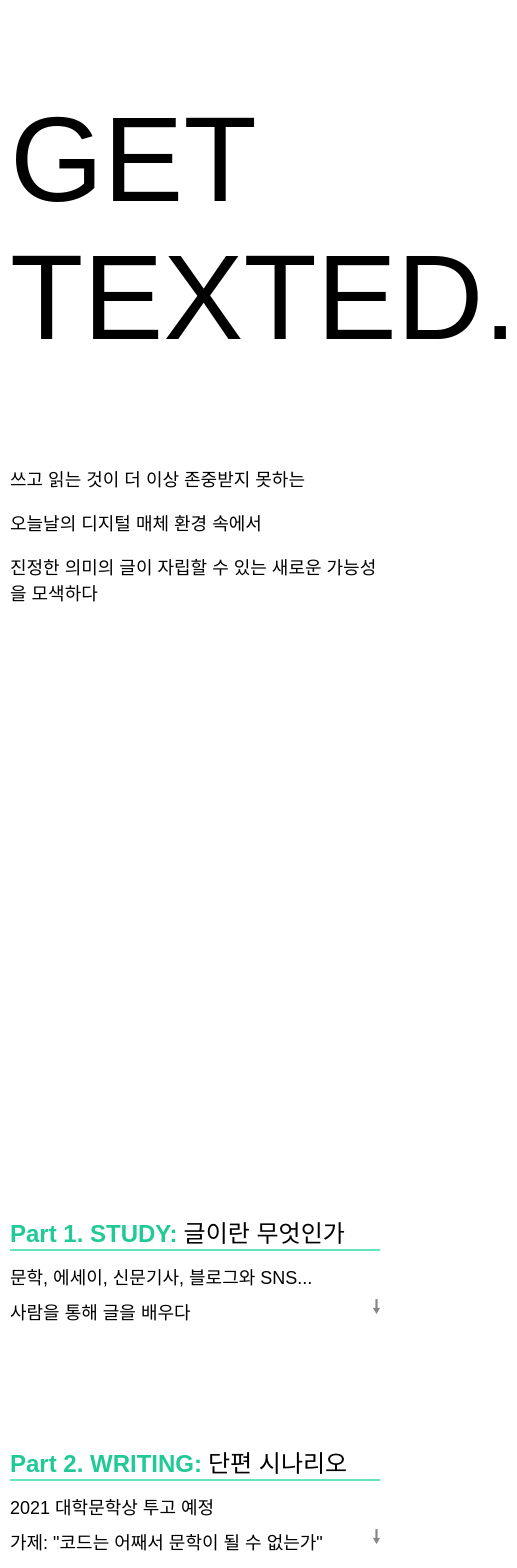
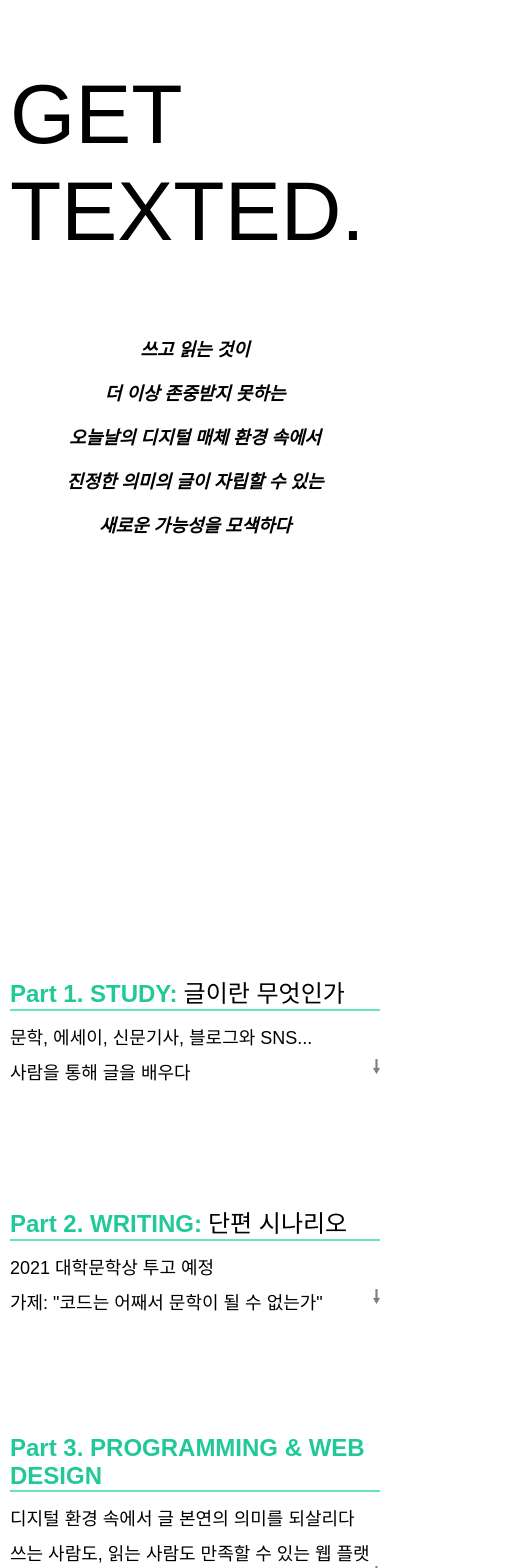
Before and after one commit to designDefined/wb-react, a React (Create React App) app: page / in a window 390 px wide. Shown: the top 1568 px of the page, 517 px wide, since content can reach past the window. Built offline with nearby package versions, Linux system fonts and the light colour scheme; a web font is replaced by a local one.

Commit message:
Apply mobile sizing again

```diff
--- a/src/components/common/ToggleBox/ToggleBox.scss
+++ b/src/components/common/ToggleBox/ToggleBox.scss
@@ -5,11 +5,11 @@
   .ToggleBox__Show {
     cursor: pointer;
     &:hover {
-      opacity: 0.8;
+      opacity: 0.5;
     }
   }
   .ToggleBox__Icon {
-    @include animation.blink;
+    // @include animation.blink;
     font-weight: 700;
     position: absolute;
     color: grey;
@@ -19,6 +19,6 @@
   }
 
   .ToggleBox__Hide {
-    @include animation.appear;
+    // @include animation.appear;
   }
 }
--- a/src/components/page/ActText/ContentList/ContentList.scss
+++ b/src/components/page/ActText/ContentList/ContentList.scss
@@ -4,8 +4,8 @@
 $half-margin: 60px;
 
 .ContentList {
-  padding-top: $half-margin * 4;
-  padding-bottom: $half-margin * 4;
+  // padding-top: $half-margin * 1;
+  padding-bottom: $half-margin * 2;
   .Content--Outside {
     margin-top: $half-margin * 2;
     .Content__Title {
--- a/src/components/page/ActText/Header/Header.scss
+++ b/src/components/page/ActText/Header/Header.scss
@@ -5,7 +5,7 @@
   width: 100%;
   h1 {
     width: 100%;
-    font-size: 10em;
+    font-size: 7em;
     font-weight: 500;
     text-align: left;
   }
--- a/src/components/page/ActText/Introduction/Introduction.js
+++ b/src/components/page/ActText/Introduction/Introduction.js
@@ -3,9 +3,11 @@ import "./Introduction.scss";
 const Introduction = () => {
   return (
     <div className="Introduction">
-      <p> 쓰고 읽는 것이 더 이상 존중받지 못하는</p>
-      <p> 오늘날의 디지털 매체 환경 속에서</p>
-      <p> 진정한 의미의 글이 자립할 수 있는 새로운 가능성을 모색하다</p>
+      <p>쓰고 읽는 것이</p>
+      <p>더 이상 존중받지 못하는</p>
+      <p>오늘날의 디지털 매체 환경 속에서</p>
+      <p>진정한 의미의 글이 자립할 수 있는</p>
+      <p>새로운 가능성을 모색하다</p>
     </div>
   );
 };
--- a/src/components/page/ActText/Introduction/Introduction.scss
+++ b/src/components/page/ActText/Introduction/Introduction.scss
@@ -3,5 +3,8 @@
 .Introduction {
   p {
     font-size: 1.5em;
+    font-style: italic;
+    font-weight: 700;
+    text-align: center;
   }
 }
--- a/src/components/page/StudyLiterature/StudyLiterature.scss
+++ b/src/components/page/StudyLiterature/StudyLiterature.scss
@@ -67,7 +67,6 @@
     position: relative;
     width: 100%;
     height: 100%;
-    height: 1000px;
     overflow-y: auto;
     .StudyLiterature__DetailViewContainer {
       @include page-sizing.safe-content;
```
